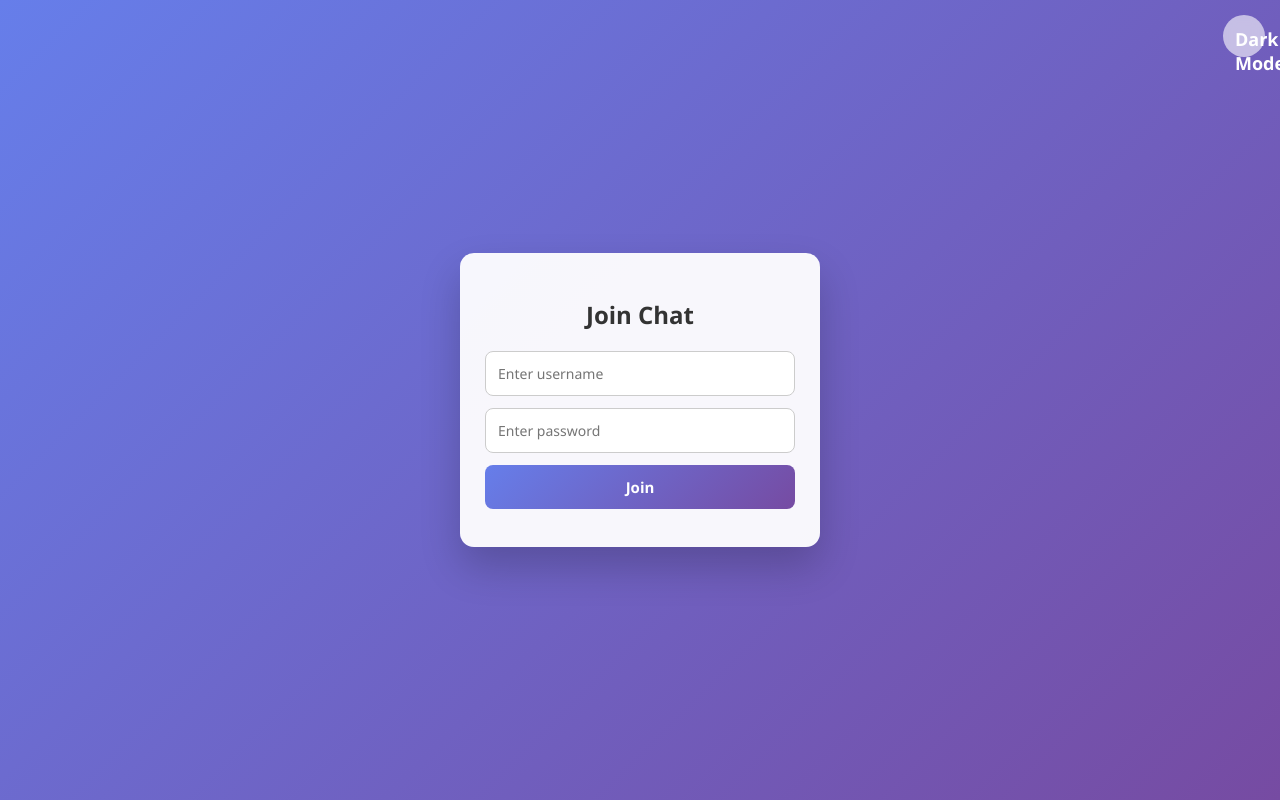
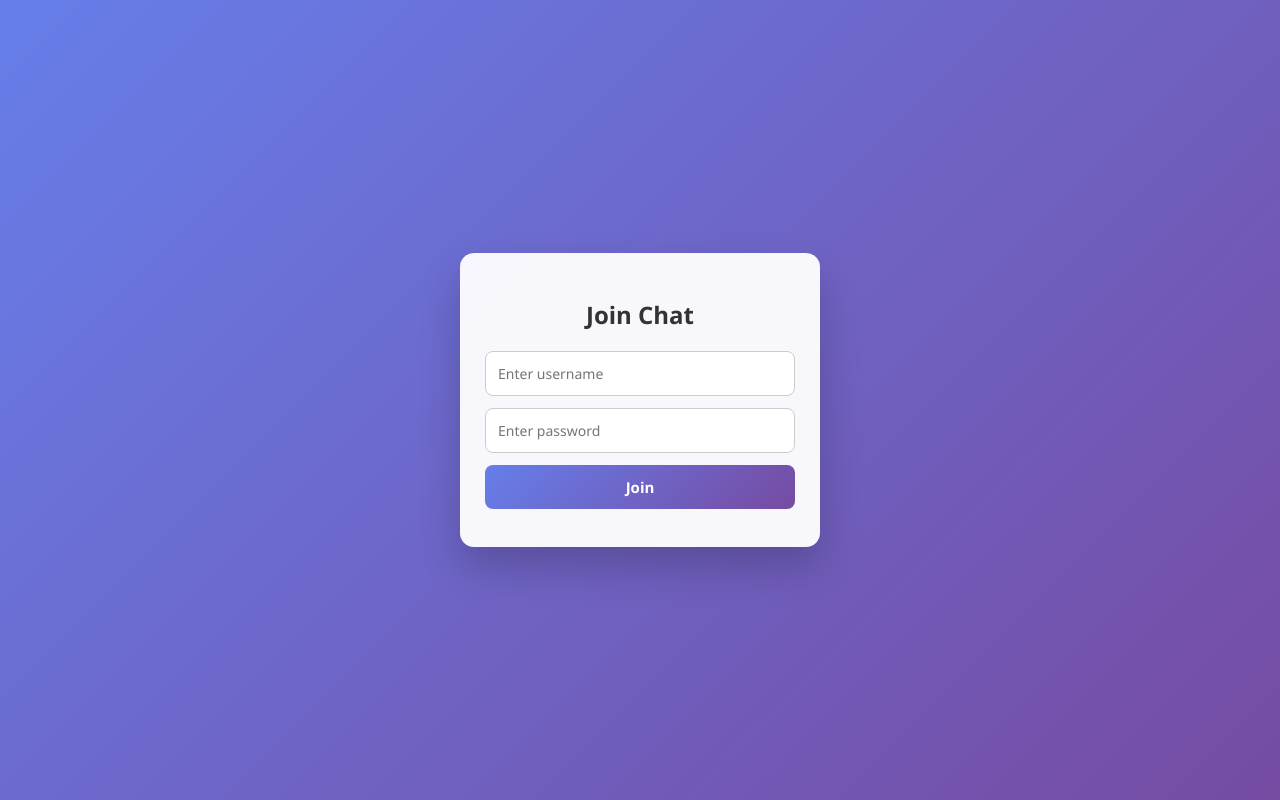
Before and after one commit to katnoriavipul138-source/VIPUL.2008, a website: page public/index.html in a window 1280 px wide. Drawn offline with nearby package versions, Linux system fonts and the light colour scheme.

Commit message:
Update index.html

```diff
--- a/public/index.html
+++ b/public/index.html
@@ -6,7 +6,6 @@
   <link rel="stylesheet" href="style.css" />
 </head>
 <body>
-  <button id="theme-toggle">Dark Mode</button>
 
   <!-- Join screen -->
   <div id="join-container" class="card">
```
